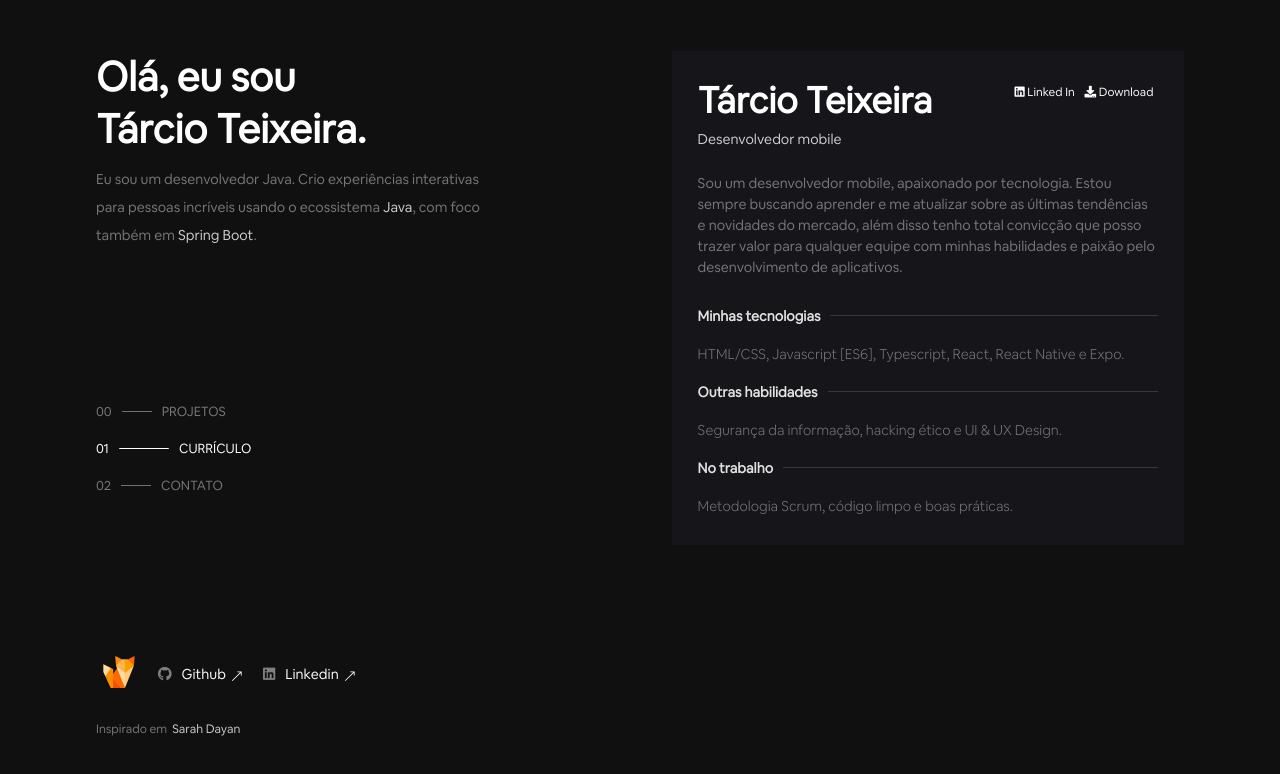
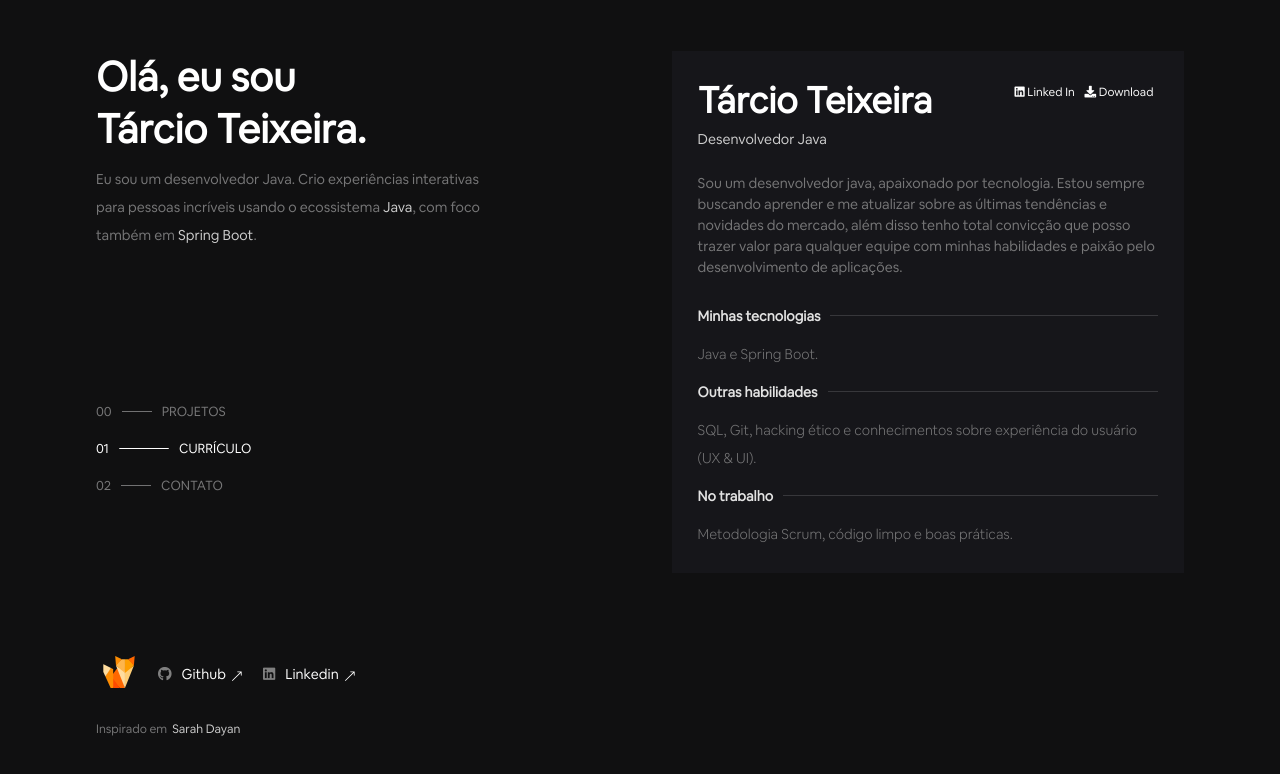
Before and after one commit to teixtarcio/tarcio.dev, a React (Create React App) app: page /resume in a window 1280 px wide. Shown: the top 774 px of the page. Built offline with nearby package versions, Linux system fonts and the light colour scheme.

Commit message:
Update Resume.jsx

```diff
--- a/src/components/resume/Resume.jsx
+++ b/src/components/resume/Resume.jsx
@@ -79,15 +79,15 @@ export class Resume extends Component {
             </div>
           </div>
 
-          <p className="subheading">Desenvolvedor mobile</p>
+          <p className="subheading">Desenvolvedor Java</p>
 
           <div className="summary">
             <p>
-            Sou um desenvolvedor mobile, apaixonado por tecnologia.
+            Sou um desenvolvedor java, apaixonado por tecnologia.
             Estou sempre buscando aprender e me atualizar sobre as últimas
             tendências e novidades do mercado, além disso tenho total convicção
             que posso trazer valor para qualquer equipe com minhas habilidades
-            e paixão pelo desenvolvimento de aplicativos.
+            e paixão pelo desenvolvimento de aplicações.
             </p>
           </div>
           <div className="divider">
@@ -97,7 +97,7 @@ export class Resume extends Component {
 
           <div className="skills">
             <p>
-              HTML/CSS, Javascript [ES6], Typescript, React, React Native e Expo.
+              Java e Spring Boot.
             </p>
           </div>
 
@@ -108,7 +108,7 @@ export class Resume extends Component {
 
           <div className="skills">
             <p>
-              Segurança da informação, hacking ético e UI & UX Design.
+              SQL, Git, hacking ético e conhecimentos sobre experiência do usuário (UX & UI).
             </p>
           </div>
 
```
